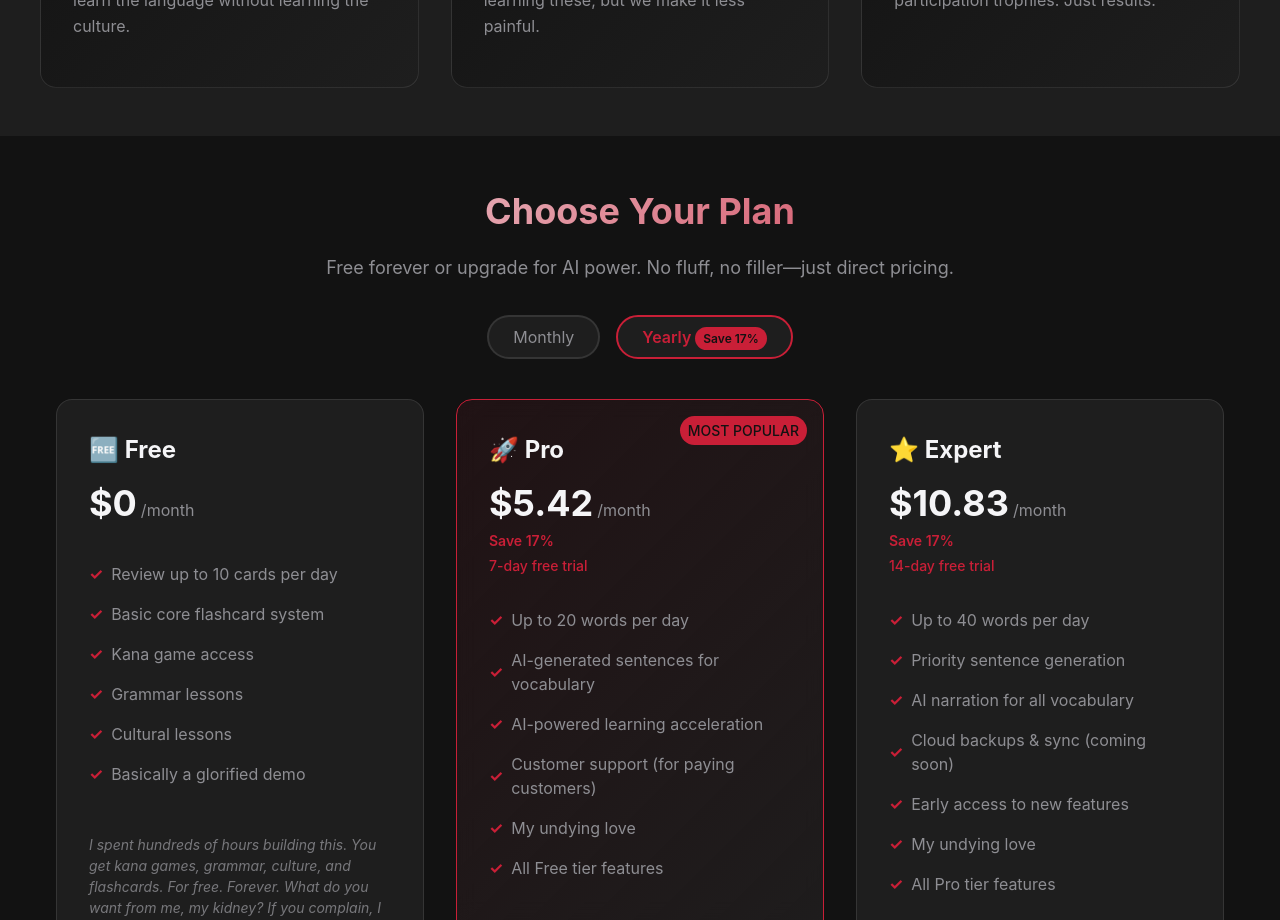
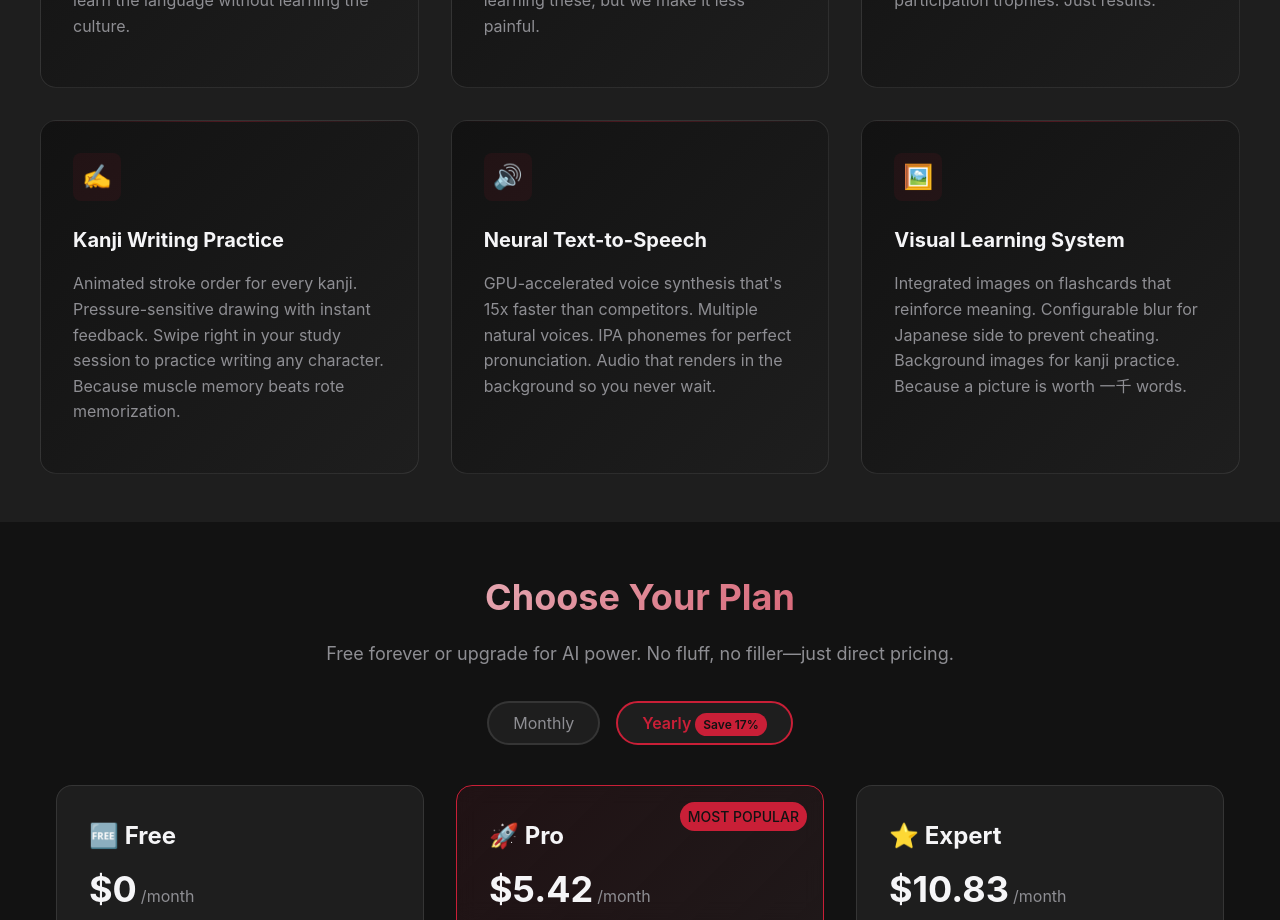
Before and after one commit to Kemerd/nihon_dojo_site, a React (Create React App) app: page / in a window 1280 px wide. Shown: the part 2300-3220 px from the top of the page. Built offline with nearby package versions, Linux system fonts and the light colour scheme.

Commit message:
Add new features and fix logo

```diff
--- a/src/components/Features/Features.tsx
+++ b/src/components/Features/Features.tsx
@@ -221,6 +221,24 @@ const FEATURES_DATA = [
       description: 'FSRS algorithm, not some watered-down knockoff. Reviews words until you hate them, then reviews them more. No participation trophies. Just results.',
       comingSoon: false
   },
+  {
+      icon: '✍️',
+      title: 'Kanji Writing Practice',
+      description: 'Animated stroke order for every kanji. Pressure-sensitive drawing with instant feedback. Swipe right in your study session to practice writing any character. Because muscle memory beats rote memorization.',
+      comingSoon: false
+  },
+  {
+      icon: '🔊',
+      title: 'Neural Text-to-Speech',
+      description: 'GPU-accelerated voice synthesis that\'s 15x faster than competitors. Multiple natural voices. IPA phonemes for perfect pronunciation. Audio that renders in the background so you never wait.',
+      comingSoon: false
+  },
+  {
+      icon: '🖼️',
+      title: 'Visual Learning System',
+      description: 'Integrated images on flashcards that reinforce meaning. Configurable blur for Japanese side to prevent cheating. Background images for kanji practice. Because a picture is worth 一千 words.',
+      comingSoon: false
+  },
 ];
 
 
```
Also changed, not shown: public/logo192.png, public/logo512.png.
